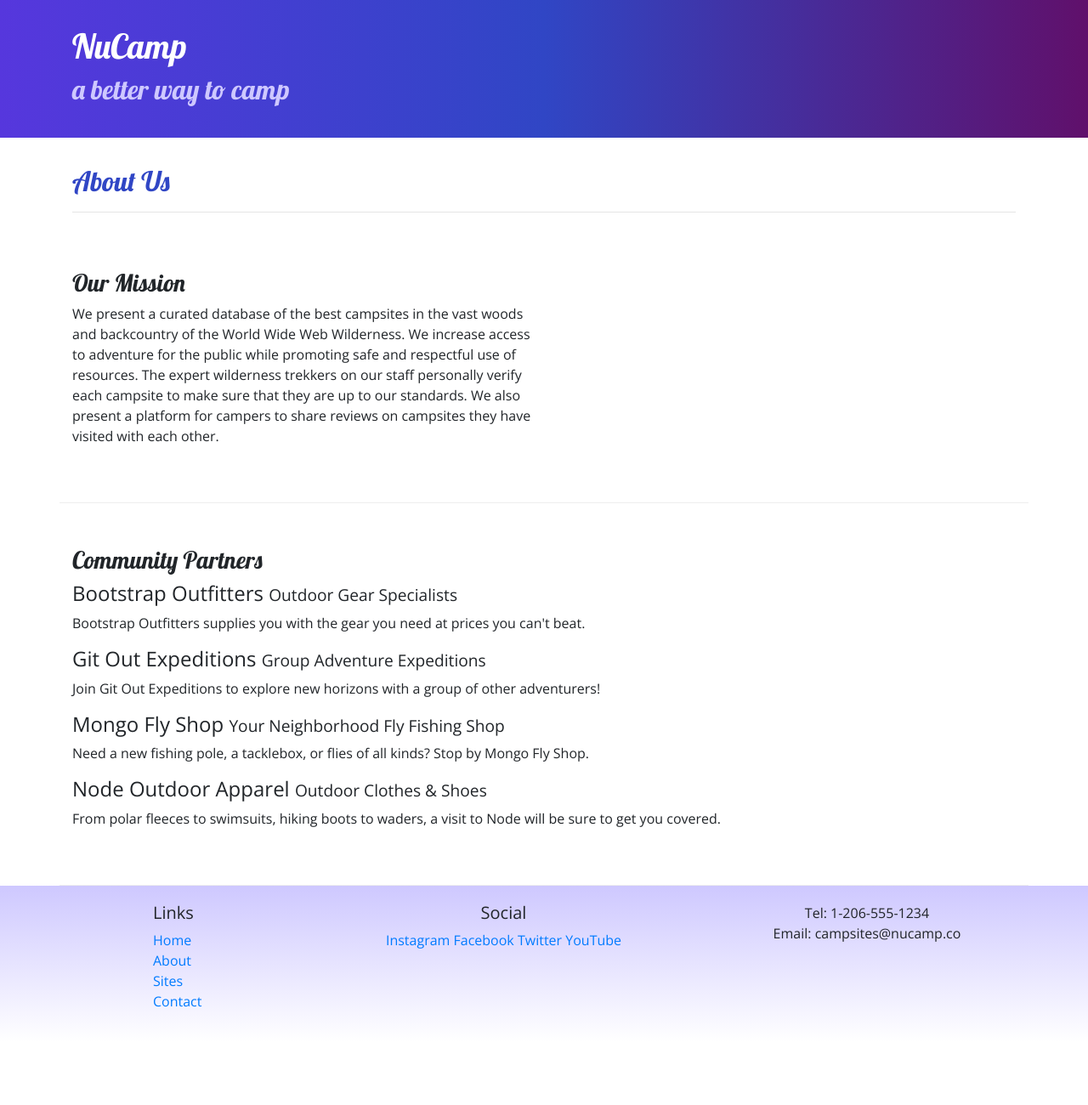
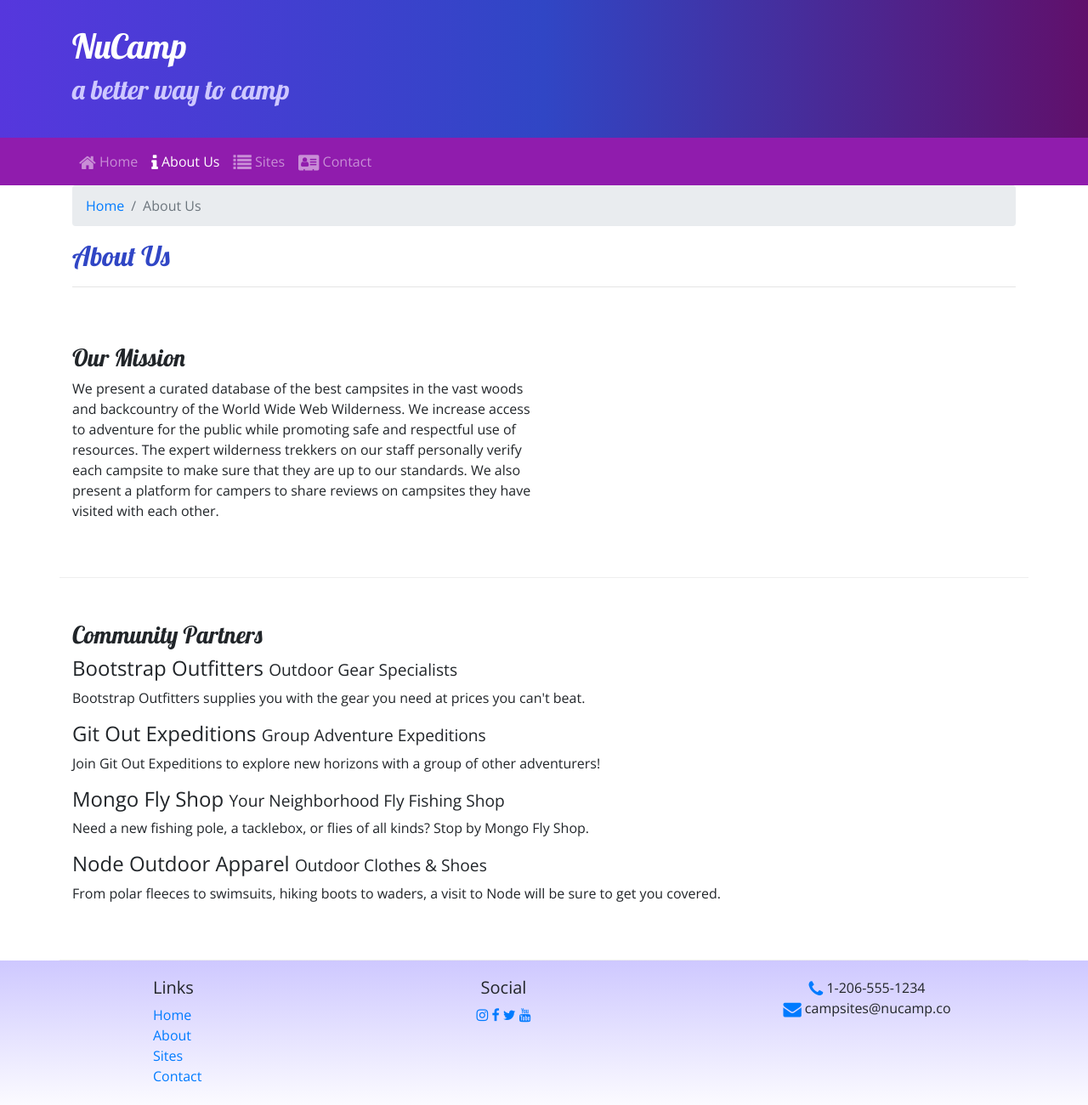
Before and after one commit to joshuawilliams-cjw/NuCamp-site, a website: page aboutus.html in a window 1280 px wide. Shown: the whole page at 85% size. Before the commit the page ends 1226 px from the top, so only its background shows below. Drawn offline with nearby package versions, Linux system fonts and the light colour scheme.

Commit message:
Icon Fonts

```diff
--- a/aboutus.html
+++ b/aboutus.html
@@ -10,6 +10,7 @@
     <link rel="stylesheet" href="node_modules/bootstrap/dist/css/bootstrap.min.css" />
 
     <!-- Additional CSS must be placed after Bootstrap CSS -->
+    <link rel="stylesheet" href="node_modules/font-awesome/css/font-awesome.min.css" />
     <link rel="stylesheet" href="https://fonts.googleapis.com/css?family=Lobster|Open+Sans" />
     <link rel="stylesheet" href="css/styles.css" />
 
@@ -29,9 +30,30 @@
         </div>
     </header>
 
+    <nav class="navbar navbar-expand-sm navbar-dark sticky-top">
+        <div class="container">
+            <button class="navbar-toggler ml-auto" type="button"
+            data-toggle="collapse" data-target="#nucampNavbar">
+                <span class="navbar-toggler-icon"></span>
+            </button>
+            <div class="collapse navbar-collapse" id="nucampNavbar">
+                <ul class="navbar-nav">
+                    <li class="nav-item"><a class="nav-link" href="index.html"><span class="fa fa-home fa-lg"></span> Home </a></li>
+                    <li class="nav-item active"><a class="nav-link" href="#"><span class="fa fa-info fa-lg"></span> About Us </a></li>
+                    <li class="nav-item"><a class="nav-link" href="#"><span class="fa fa-list fa-lg"></span> Sites </a></li>
+                    <li class="nav-item"><a class="nav-link" href="#"><span class="fa fa-address-card fa-lg"></span> Contact </a></li>
+                </ul>
+            </div>
+        </div>
+    </nav>
+
     <div class="container">
         <div class="row">
             <div class="col">
+                <ol class="breadcrumb">
+                    <li class="breadcrumb-item"><a href="index.html">Home</a></li>
+                    <li class="breadcrumb-item active">About Us</li>
+                </ol>
                <h2>About Us</h2>
                <hr />
             </div>
@@ -73,23 +95,24 @@
                 </div>
                 <div class="col-6 col-sm-5 text-center">
                     <h5>Social</h5>
-                    <a href="http://instagram.com/">Instagram</a>
-                    <a href="http://facebook.com/">Facebook</a>
-                    <a href="http://twitter.com/">Twitter</a>
-                    <a href="http://youtube.com/">YouTube</a>
+                    <a href="http://instagram.com/"> <span class="fa fa-instagram"></span></a>
+                    <a href="http://facebook.com/"> <span class="fa fa-facebook"></span></a>
+                    <a href="http://twitter.com/"> <span class="fa fa-twitter"></span></a>
+                    <a href="http://youtube.com/"> <span class="fa fa-youtube"></span></a>
                 </div>
                 <div class="col-sm-4 text-center">
-                    Tel: 1-206-555-1234<br />
-                    Email: campsites@nucamp.co
+                    <span class="fa fa-phone fa-lg text-primary"></span> 1-206-555-1234<br />
+                    <span class="fa fa-envelope fa-lg text-primary"></span> campsites@nucamp.co
                 </div>
            </div>
         </div>
     </footer>
 
-        <!-- jQuery must come first, then Popper.js, then the Bootstrap JavaScript plugins.-->
-        <script src="node_modules/jquery/dist/jquery.slim.min.js"></script>
-        <script src="node_modules/popper.js/dist/umd/popper.min.js"></script>
-        <script src="node_modules/bootstrap/dist/js/bootstrap.min.js"></script>
+    <!-- jQuery must come first, then Popper.js, then the Bootstrap JavaScript plugins.-->
+    <script src="node_modules/jquery/dist/jquery.slim.min.js"></script>
+    <script src="node_modules/popper.js/dist/umd/popper.min.js"></script>
+    <script src="node_modules/bootstrap/dist/js/bootstrap.min.js"></script>
+
 
 </body>
 
--- a/css/styles.css
+++ b/css/styles.css
@@ -20,6 +20,7 @@ footer {
 }
 
 .jumbotron {
+    margin: 0;
     padding: 30px;
     background-image: linear-gradient(to right, #5637DD, #3046C5, #60106B);
     color: white;
@@ -30,3 +31,7 @@ footer {
     border-bottom: 1px ridge;
     min-height: 200px;
 }
+
+.navbar {
+    background-color: #901CAD;
+}
--- a/package.json
+++ b/package.json
@@ -11,10 +11,11 @@
   "author": "Joshua Williams",
   "license": "ISC",
   "devDependencies": {
-    "lite-server": "^2.5.4"
+    "lite-server": "^2.6.1"
   },
   "dependencies": {
     "bootstrap": "^4.5.2",
+    "font-awesome": "^4.7.0",
     "jquery": "^3.5.1",
     "popper.js": "^1.16.1"
   }
```
Also changed, not shown: index.html (+24 -6 lines), 1 other file.
